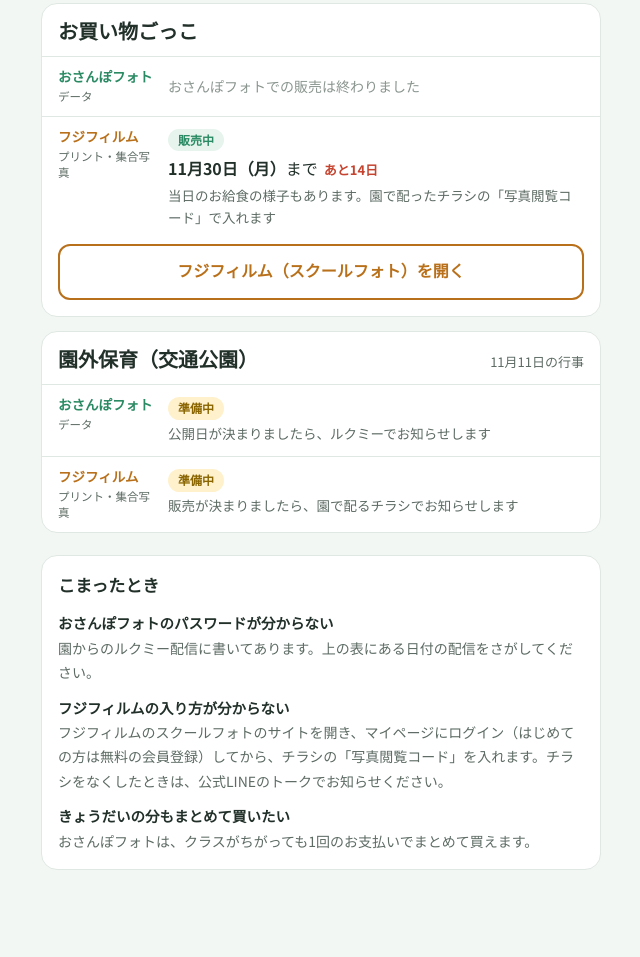
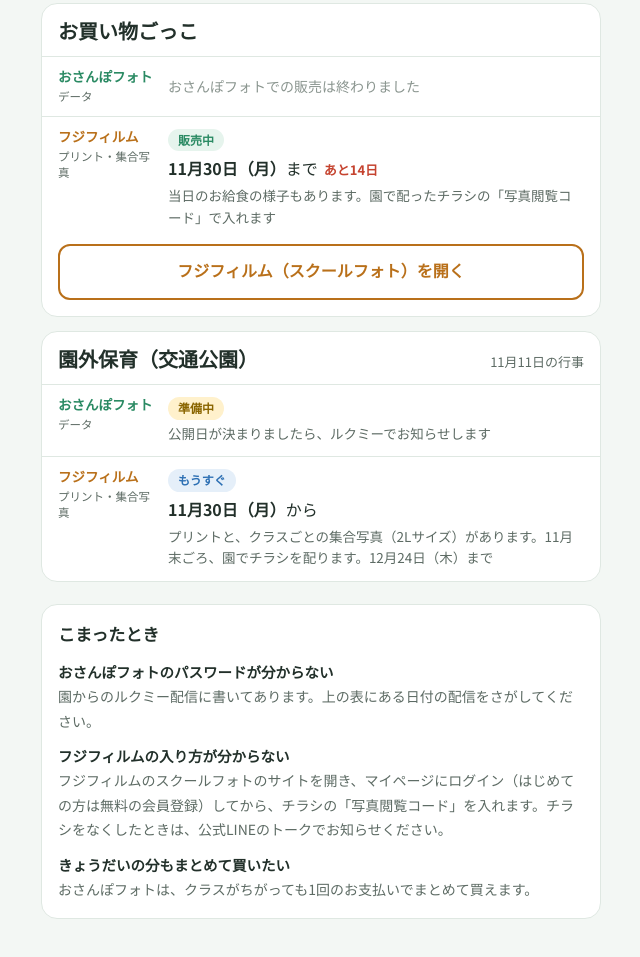
Before and after one commit to osanpophoto-store/gallery, a plain HTML site: page annai.html in a window 1280 px wide. Shown: the part 1876-2833 px from the top of the page, without its empty margins (319-959 px from the left). Before the commit the page ends 2794 px from the top, so only its background shows below. Drawn offline with Linux system fonts and the light colour scheme; a web font is replaced by a local one.

Commit message:
annai.html: engai2026 Fujifilm period (11/30-12/24) from flyer

```diff
--- a/annai.html
+++ b/annai.html
@@ -118,7 +118,7 @@ var EVENTS = [
   {name:'うんどうかいの練習', shot:'2026-10-16', own:{from:'2026-10-30', until:'2026-11-30', pw:'10月30日'}, fuji:null},
   {name:'おいもほり・くりひろい', shot:'2026-10-14', own:{from:'2026-11-04', until:'2026-11-30', pw:'11月4日'}, fuji:null},
   {name:'どうぶつえん', shot:'2026-10-07', own:{from:'2026-11-04', until:'2026-11-30', pw:'11月4日'}, fuji:null},
-  {name:'園外保育（交通公園）', shot:'2026-11-11', own:{pending:true}, fuji:{pending:true}}
+  {name:'園外保育（交通公園）', shot:'2026-11-11', own:{pending:true}, fuji:{flyer:'11月末ごろ', from:'2026-11-30', until:'2026-12-24', plan:false, note:'プリントと、クラスごとの集合写真（2Lサイズ）があります'}}
 ];
 var WD = ['日','月','火','水','木','金','土'];
 function d(s){ var p = s.split('-'); return new Date(+p[0], +p[1]-1, +p[2]); }
```
